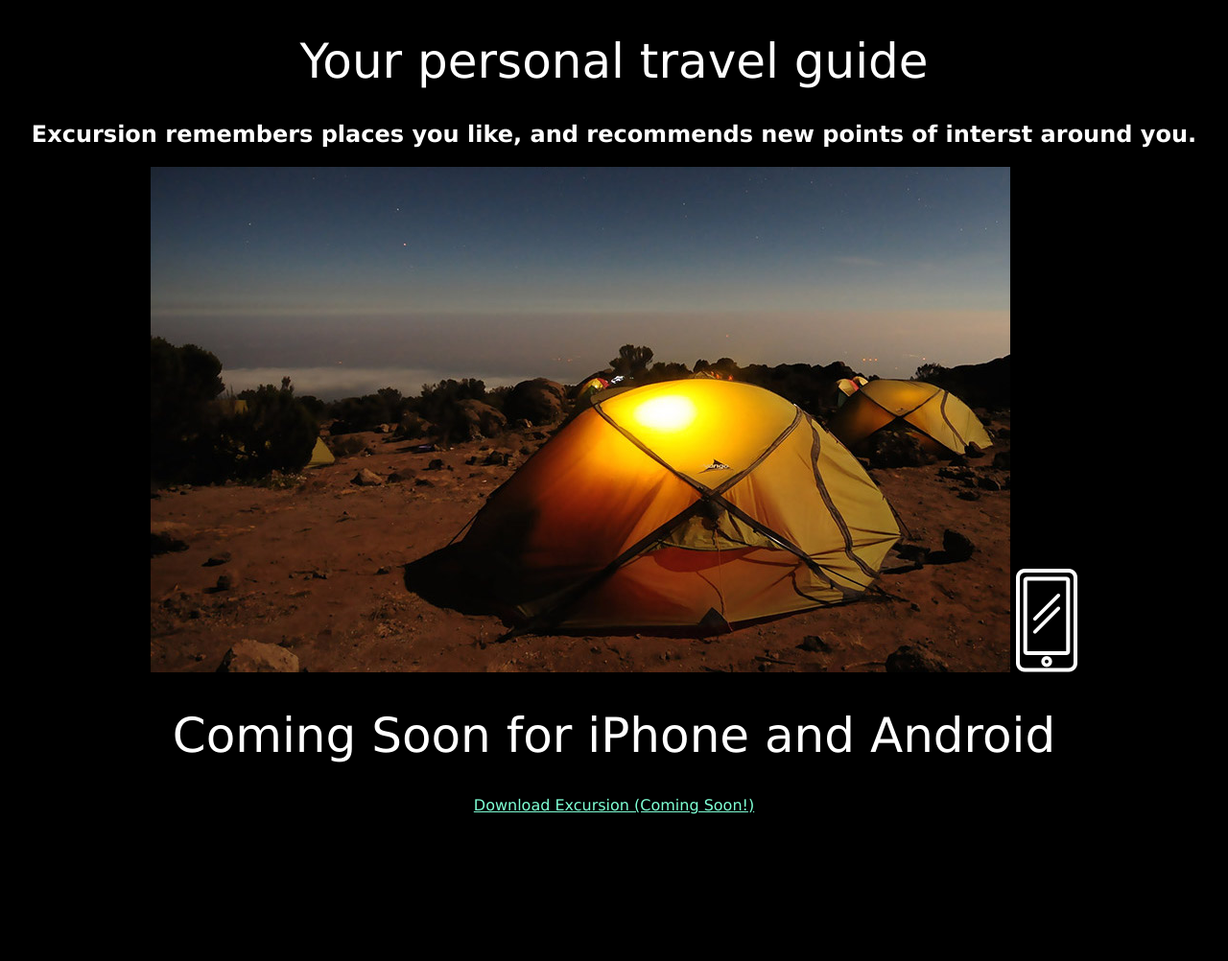
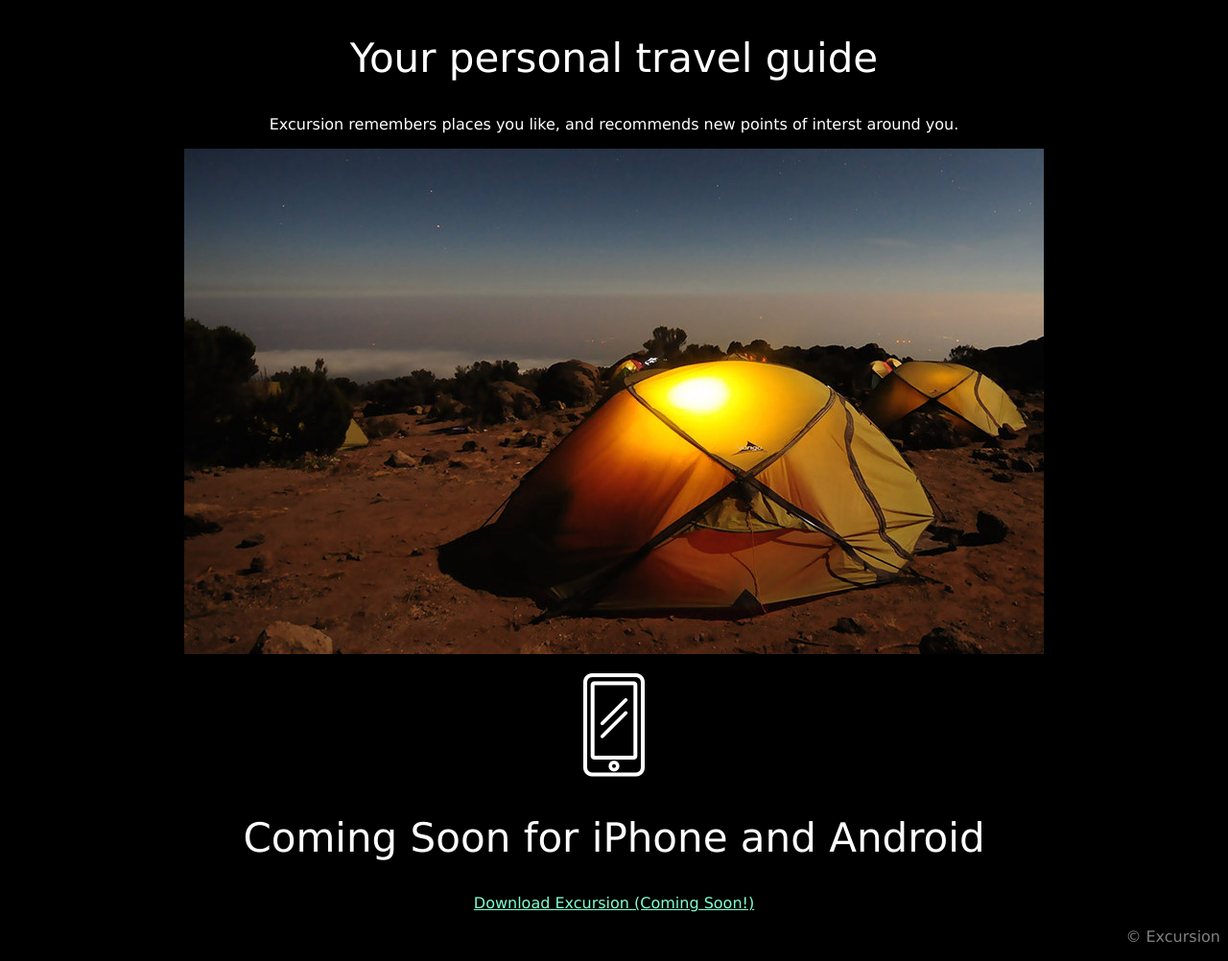
Before and after one commit to ajklug/excursion, a plain HTML site: page index.html in a window 1280 px wide. Shown: the part 313-1315 px from the top of the page at 96% size. Before the commit the page ends 1178 px from the top, so only its background shows below. Drawn offline with Linux system fonts and the light colour scheme.

Commit message:
final commit

```diff
--- a/index.html
+++ b/index.html
@@ -19,18 +19,25 @@
     </div>
 
     <div class="#">
-      <h1>Your personal travel guide</h1>
-      <h2>Excursion remembers places you like, and recommends new points of interst around you.</h2>
+      <h2>Your personal travel guide</h2>
+      <p>Excursion remembers places you like, and recommends new points of interst around you.</p>
     </div>
 
     <div class="#">
-      <img src="./resources/images/camp.jpg" alt="Camp Site at Night">
-      <img src="./resources/images/phone.png" alt="White Phone Icon">
+      <p><img src="./resources/images/camp.jpg" alt="Camp Site at Night"></p>
     </div>
 
     <div class="#">
-      <h1>Coming Soon for iPhone and Android</h1>
+      <p><img src="./resources/images/phone.png" alt="White Phone Icon"></p>
+    </div>
+
+    <div class="#">
+      <h2>Coming Soon for iPhone and Android</h2>
       <p><a href="#">Download Excursion (Coming Soon!)</a></p>
+    </div>
+
+    <div class="#">
+      <p id="copyright">© Excursion</p>
     </div>
 
 
--- a/resources/style.css
+++ b/resources/style.css
@@ -6,11 +6,21 @@ body {
 }
 
 h1 {
+  font-size: 50px;
   font-weight: normal;
-  font-size: 50px;
+}
+
+h2 {
+  font-size: 42px;
+  font-weight: 300;
 }
 
 a {
   color: aquamarine;
   font-size: 16px;
 }
+
+#copyright {
+  color: gray;
+  text-align: right;
+}
```
